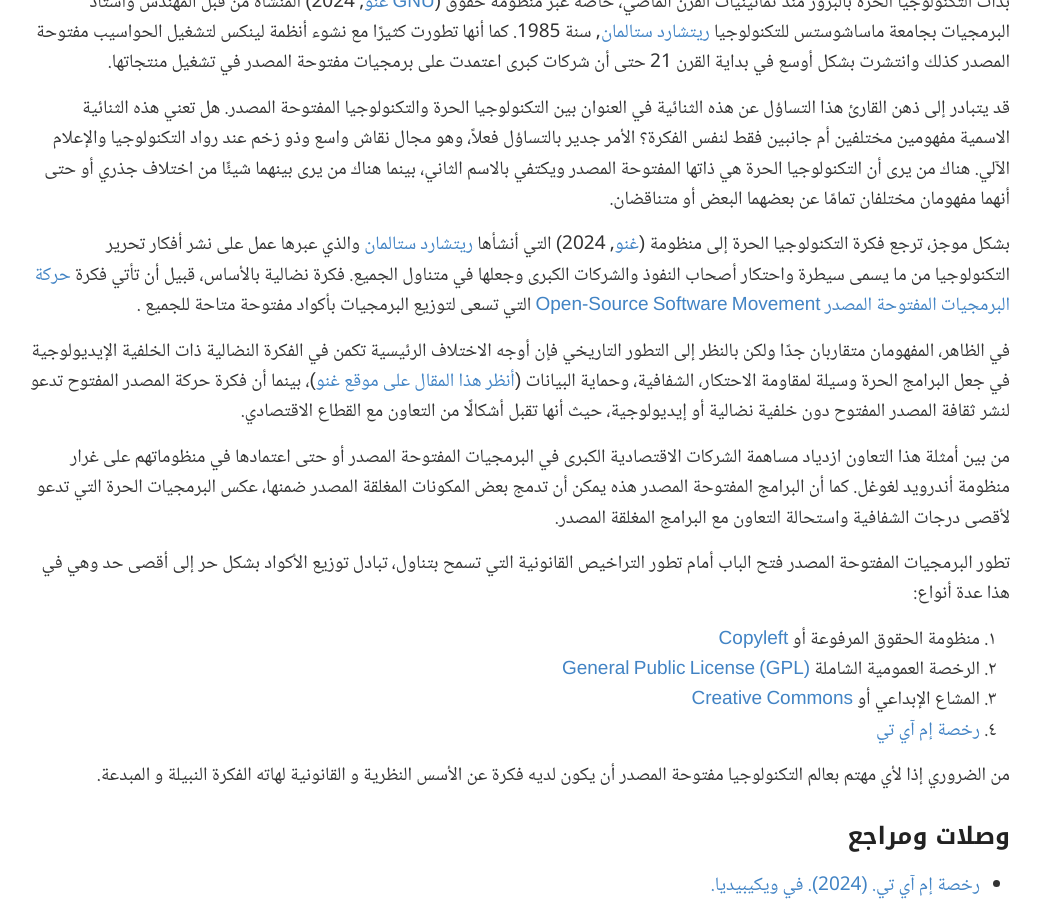
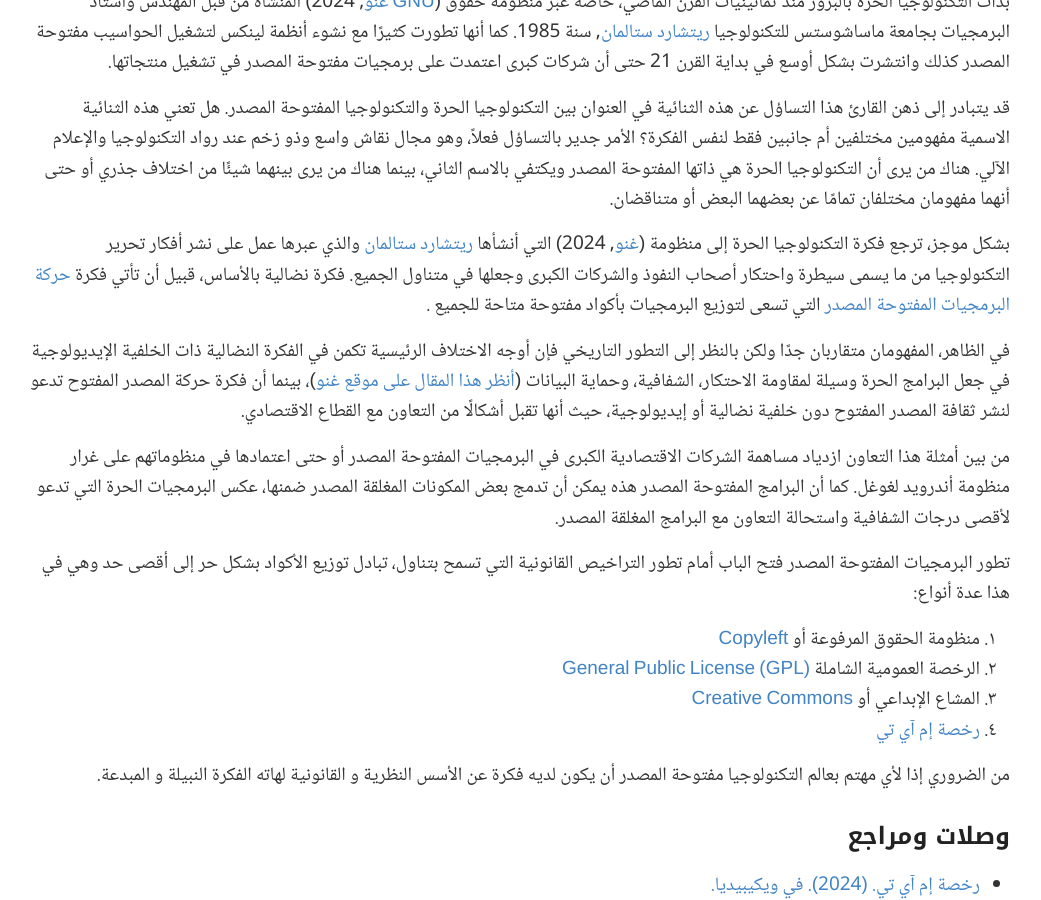
Before and after one commit to bayanyblog/bayanyblog.github.io, a Jekyll site: the page built from _posts/2024-12-23-opensource review.md, in a window 1280 px wide and 900 px high, scrolled down 859 px. Shown: the whole window, without its empty margins (120-1161 px from the left). Built offline with Jekyll 4.4.1, drawn with Linux system fonts in a browser that asks for light colours.

Commit message:
edits on texts and opensource

```diff
--- a/_posts/2024-12-23-opensource review.md
+++ b/_posts/2024-12-23-opensource review.md
@@ -10,7 +10,7 @@ date: 2024-12-23
 
 قد يتبادر إلى ذهن القارئ هذا التساؤل عن هذه الثنائية في العنوان بين التكنولوجيا الحرة والتكنولوجيا المفتوحة المصدر. هل تعني هذه الثنائية الاسمية مفهومين مختلفين أم جانبين فقط لنفس الفكرة؟ الأمر جدير بالتساؤل فعلاً، وهو مجال نقاش واسع وذو زخم عند رواد التكنولوجيا والإعلام الآلي. هناك من يرى أن التكنولوجيا الحرة هي ذاتها المفتوحة المصدر ويكتفي بالاسم الثاني، بينما هناك من يرى بينهما شيئًا من اختلاف جذري أو حتى أنهما مفهومان مختلفان تمامًا عن بعضهما البعض أو متناقضان.
 
-بشكل موجز، ترجع فكرة التكنولوجيا الحرة إلى منظومة ([غنو](https://en.wikipedia.org/w/index.php?title=GNU_General_Public_License&oldid=1263578011), 2024) التي أنشأها [ريتشارد ستالمان](https://stallman.org/) والذي عبرها عمل على نشر أفكار تحرير التكنولوجيا من ما يسمى سيطرة واحتكار أصحاب النفوذ والشركات الكبرى وجعلها في متناول الجميع. فكرة نضالية بالأساس، قبيل أن تأتي فكرة [حركة البرمجيات المفتوحة المصدر Open-Source Software Movement](https://en.wikipedia.org/w/index.php?title=Open-source_software_movement&oldid=1262044047) التي تسعى لتوزيع البرمجيات بأكواد مفتوحة متاحة للجميع .
+بشكل موجز، ترجع فكرة التكنولوجيا الحرة إلى منظومة ([غنو](https://en.wikipedia.org/w/index.php?title=GNU_General_Public_License&oldid=1263578011), 2024) التي أنشأها [ريتشارد ستالمان](https://stallman.org/) والذي عبرها عمل على نشر أفكار تحرير التكنولوجيا من ما يسمى سيطرة واحتكار أصحاب النفوذ والشركات الكبرى وجعلها في متناول الجميع. فكرة نضالية بالأساس، قبيل أن تأتي فكرة [حركة البرمجيات المفتوحة المصدر](https://en.wikipedia.org/w/index.php?title=Open-source_software_movement&oldid=1262044047) التي تسعى لتوزيع البرمجيات بأكواد مفتوحة متاحة للجميع .
 
 في الظاهر، المفهومان متقاربان جدًا ولكن بالنظر إلى التطور التاريخي فإن أوجه الاختلاف الرئيسية تكمن في الفكرة النضالية ذات الخلفية الإيديولوجية في جعل البرامج الحرة وسيلة لمقاومة الاحتكار، الشفافية، وحماية البيانات ([أنظر هذا المقال على موقع غنو](https://www.gnu.org/philosophy/open-source-misses-the-point.en.html))، بينما أن فكرة حركة المصدر المفتوح تدعو لنشر ثقافة المصدر المفتوح دون خلفية نضالية أو إيديولوجية، حيث أنها تقبل أشكالًا من التعاون مع القطاع الاقتصادي.
 
```
